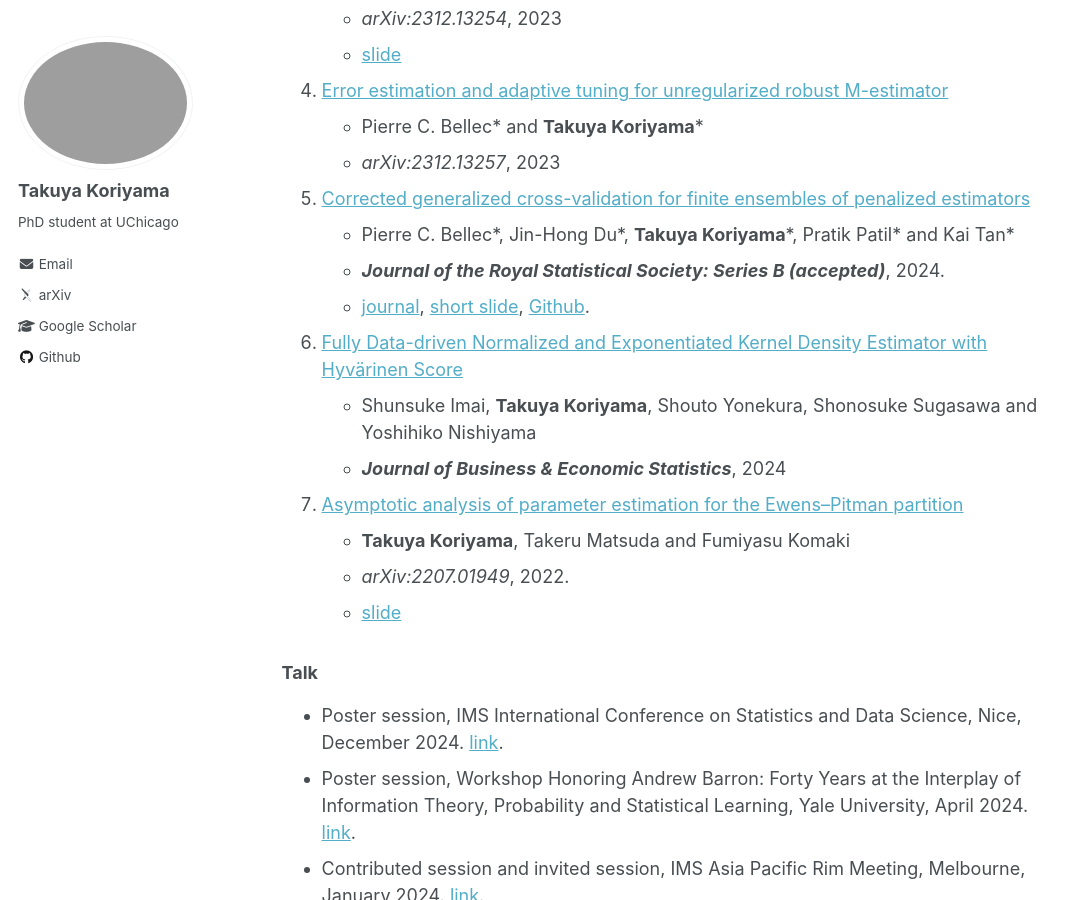
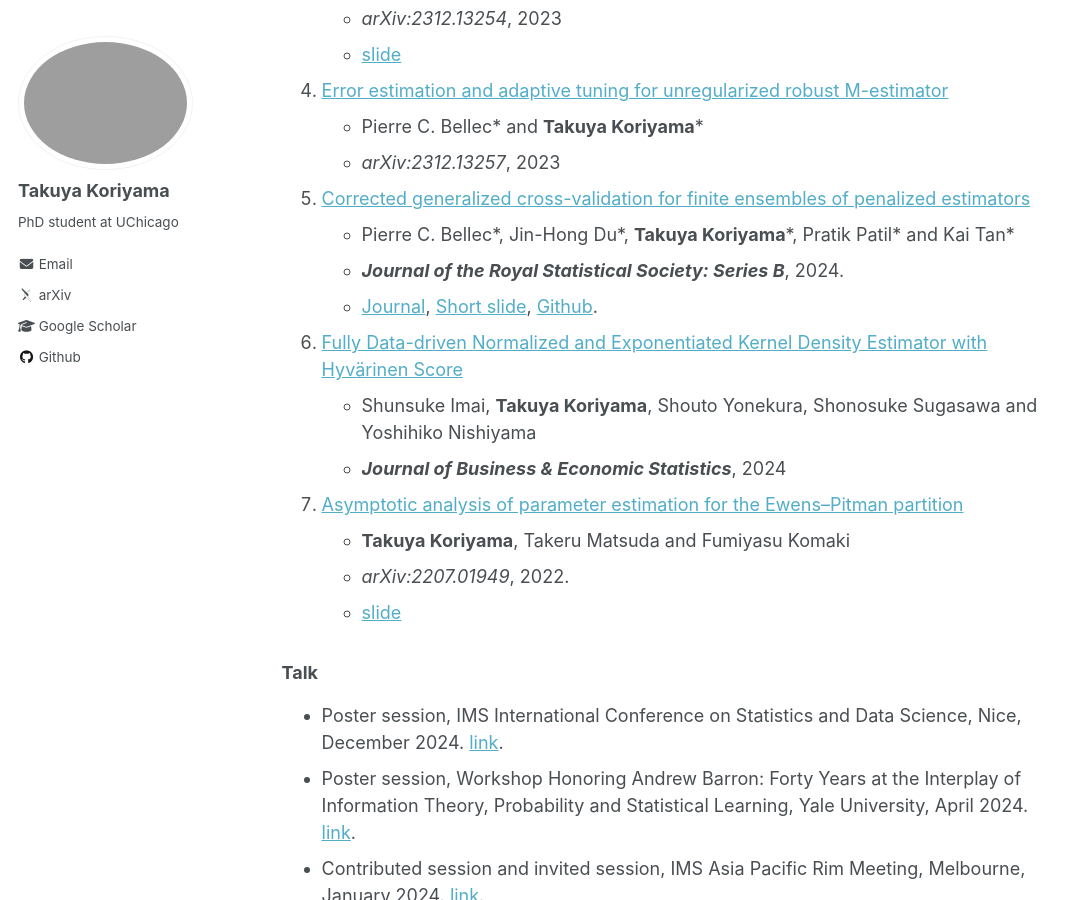
Before and after one commit to TakuyaKoriyama/takuyakoriyama.github.io, a Jekyll site: the page built from _pages/about.md, in a window 1280 px wide and 900 px high, scrolled down 1080 px. Shown: the whole window, without its empty margins (0-1081 px from the left). Built offline with Jekyll 4.4.1, drawn with Linux system fonts in a browser that asks for light colours; some web fonts are replaced.

Commit message:
Update about.md

```diff
--- a/_pages/about.md
+++ b/_pages/about.md
@@ -38,8 +38,8 @@ My recent research interests include:
 - *arXiv:2312.13257*, 2023
 1. [Corrected generalized cross-validation for finite ensembles of penalized estimators](https://arxiv.org/abs/2310.01374)
 - Pierre C. Bellec\*, Jin-Hong Du\*, __Takuya Koriyama__\*, Pratik Patil\* and Kai Tan\*
-- __*Journal of the Royal Statistical Society: Series B (accepted)*__, 2024.
-- [journal](https://academic.oup.com/jrsssb/advance-article-abstract/doi/10.1093/jrsssb/qkae092/7760017?redirectedFrom=fulltext), [short slide](../files/slide_cgcv.pdf), [Github](https://github.com/kaitan365/CorrectedGCV).
+- __*Journal of the Royal Statistical Society: Series B*__, 2024.
+- [Journal](https://doi.org/10.1093/jrsssb/qkae092), [Short slide](../files/slide_cgcv.pdf), [Github](https://github.com/kaitan365/CorrectedGCV).
 1. [Fully Data-driven Normalized and Exponentiated Kernel Density Estimator with Hyvärinen Score](https://www.tandfonline.com/doi/full/10.1080/07350015.2024.2326149?casa_token=_YOXJFqGXa0AAAAA%3AZCueJ9QbEp0N1Yvh8Bm0ieEefDcQECfZyzYWfPd2KTI_yxy9l7rt0cja6c5I4cyVJuAT7q2sfTzo)
 - Shunsuke Imai, __Takuya Koriyama__, Shouto Yonekura, Shonosuke Sugasawa and Yoshihiko Nishiyama
 - __*Journal of Business & Economic Statistics*__, 2024
```
